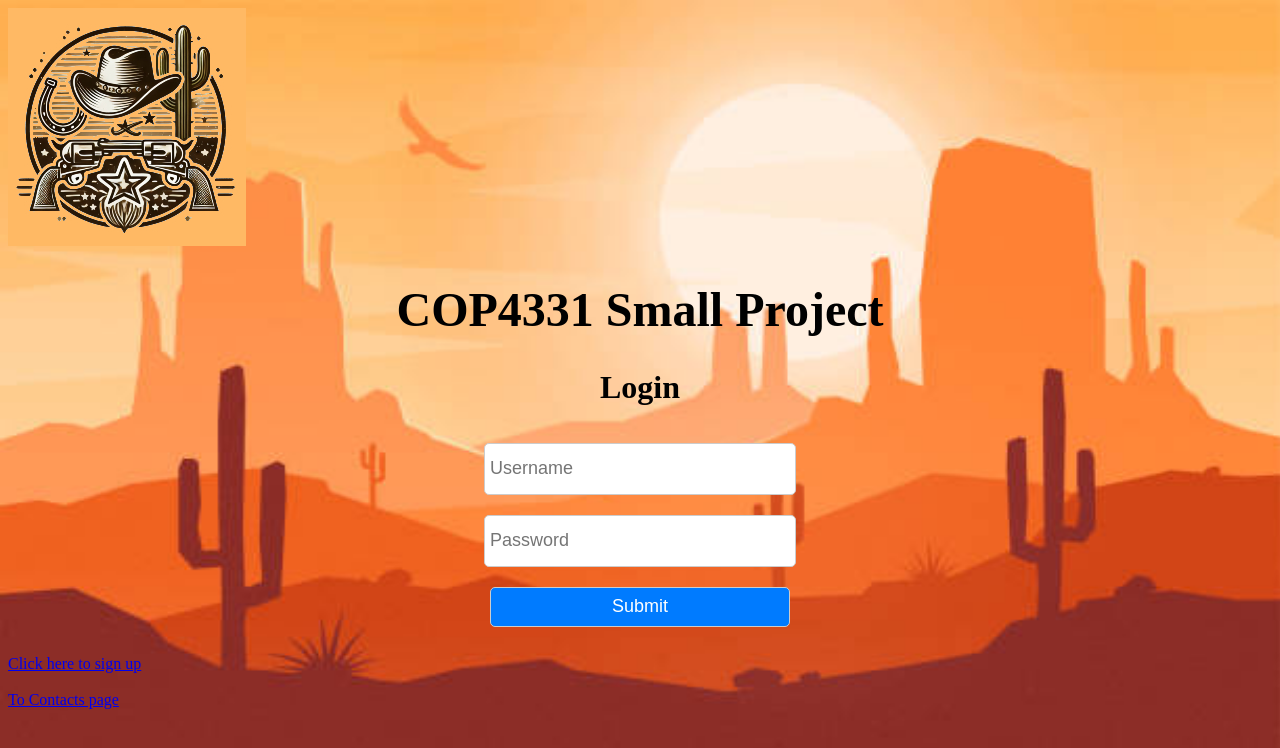
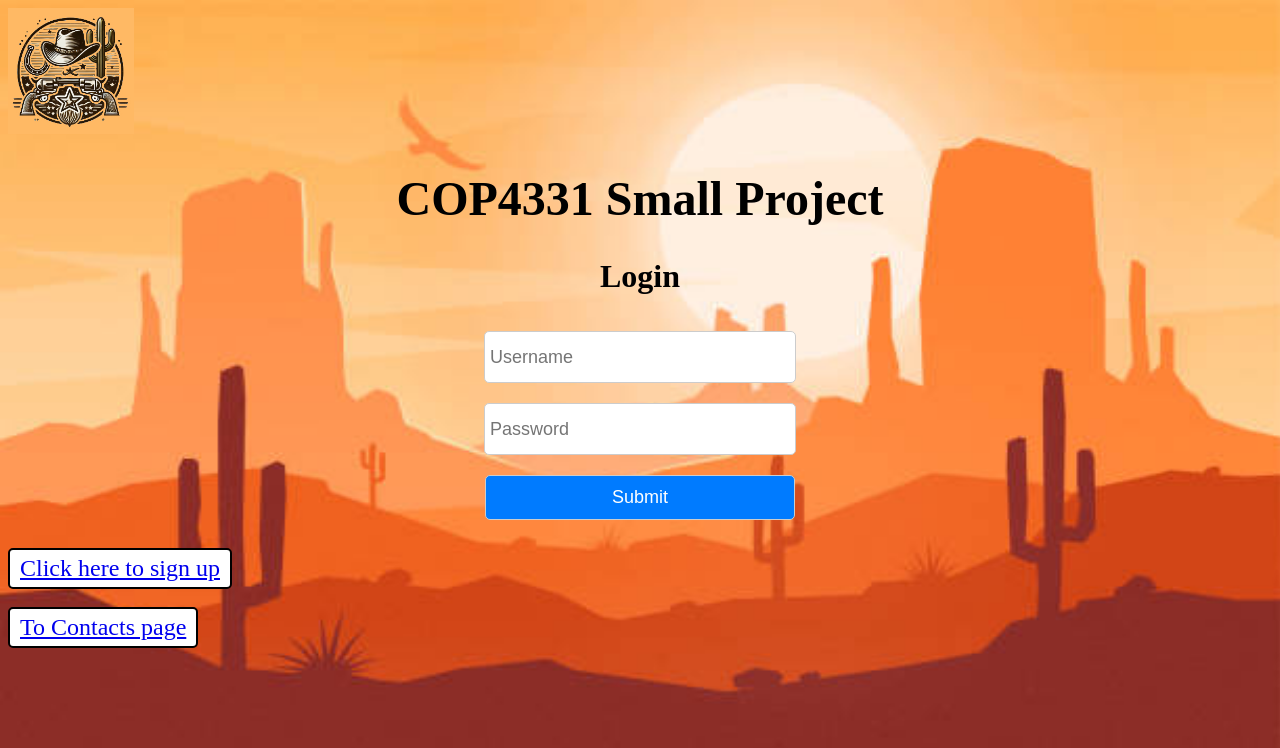
Before and after one commit to JoeBai3r/Wild-West-Contact-Manager, a PHP site: page / in a window 1280 px wide. Shown: the top 748 px of the page. Run offline with PHP 8.4, Linux system fonts and the light colour scheme.

Commit message:
new formats

```diff
--- a/styles.css
+++ b/styles.css
@@ -1,4 +1,5 @@
 body {
+    background-color: #ffb964;
     background-image: url('/images/wildwest.jpg');
     background-repeat: no-repeat;
     background-attachment: fixed;
@@ -47,6 +48,8 @@ input[type="submit"] {
     background-color: #007BFF;
     color: white;
     cursor: pointer;
+    height: 45px;
+    width: 310px;
 }
 
 input[type="submit"]:hover {
@@ -68,9 +71,26 @@ input[type="submit"]:hover {
   color: #0056b3;
   text-decoration: underline;
 }
-h1 {
-	text-align:center;
-	font-size:300%;
+
+#link {
+	display: inline-block; /* Wrap the border and background tightly around the text */
+	text-align: center;
+	font-size: 150%;
+	background-color: white;
+	border: 2px solid black;
+	padding: 5px 10px; /* Optional: Add some space inside the border */
+	border-radius: 5px; /* Optional: Add rounded corners */
+}
+
+#logo {
+	width: 10%;
+	height: 10%;
+	left: 0;
+}
+
+#title {
+	text-align: center;
+	font-size: 300%;
 }
 h2 {
 	text-align:center;
```
